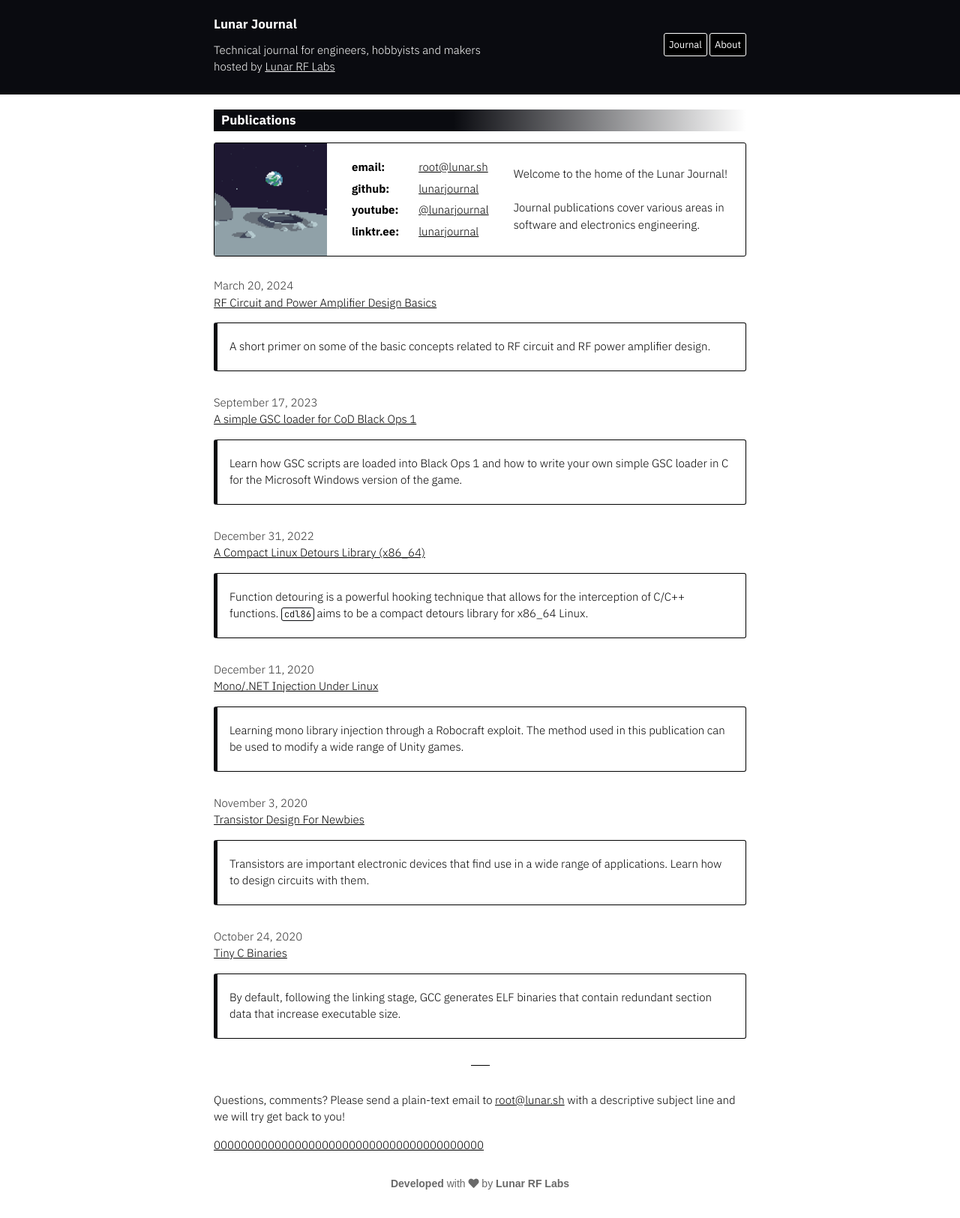
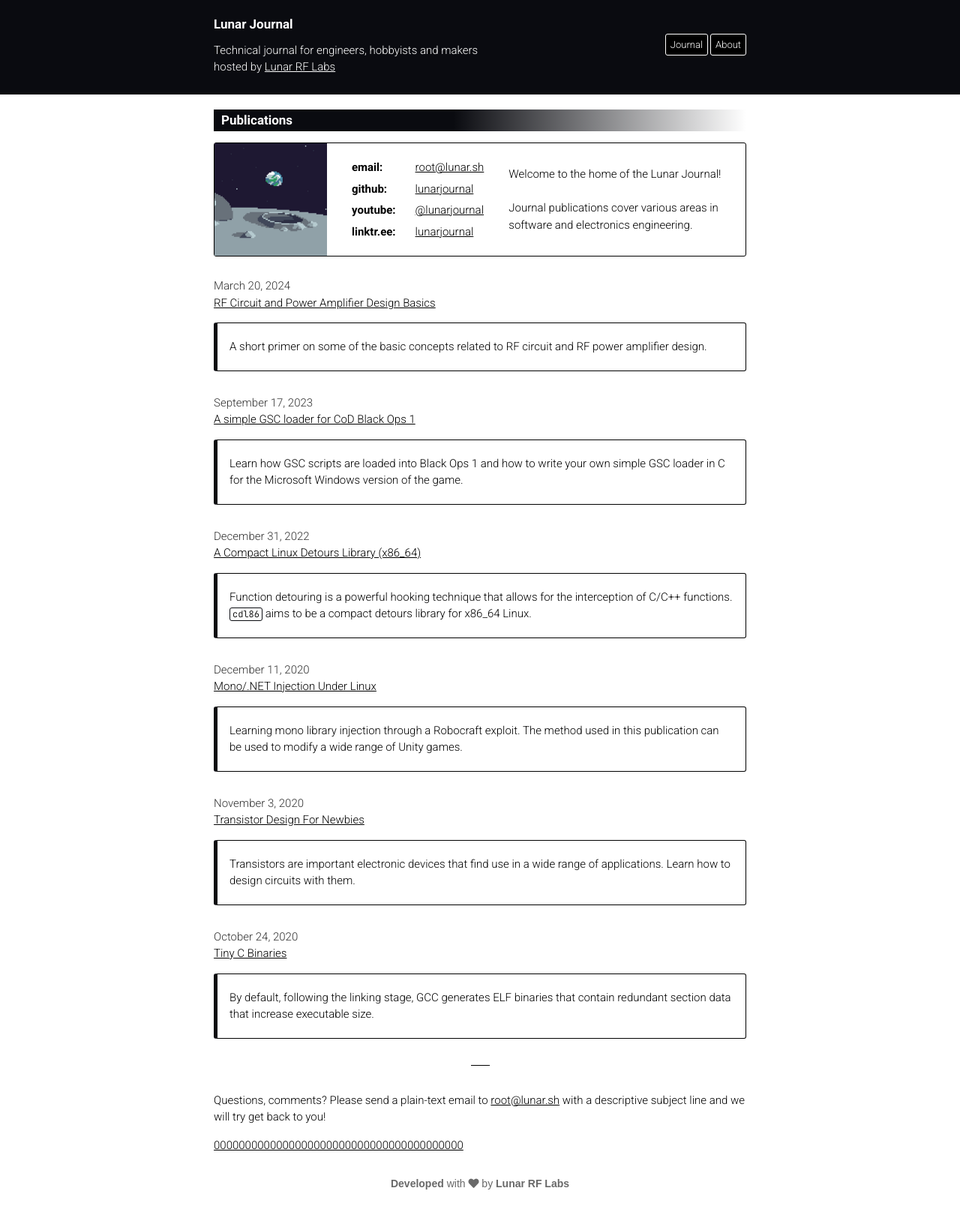
Before and after one commit to microstub/microstub.github.io, a Jekyll site: the page built from index.html, in a window 1280 px wide. Shown: the whole page at 75% size. Built offline with Jekyll 4.4.1, drawn with Linux system fonts in a browser that asks for light colours; nearby versions of some CDN libraries.

Commit message:
Update _variables.scss

```diff
--- a/_sass/_variables.scss
+++ b/_sass/_variables.scss
@@ -5,7 +5,7 @@ $grey: #f5f5f5;
 $highlight: #e3e6e8;
 
 $serif: sans-serif;
-$inter: "IBM Plex Sans";
+$inter: "Roboto";
 
 @mixin mobile {
   @media screen and (max-width: 730px) {
```
